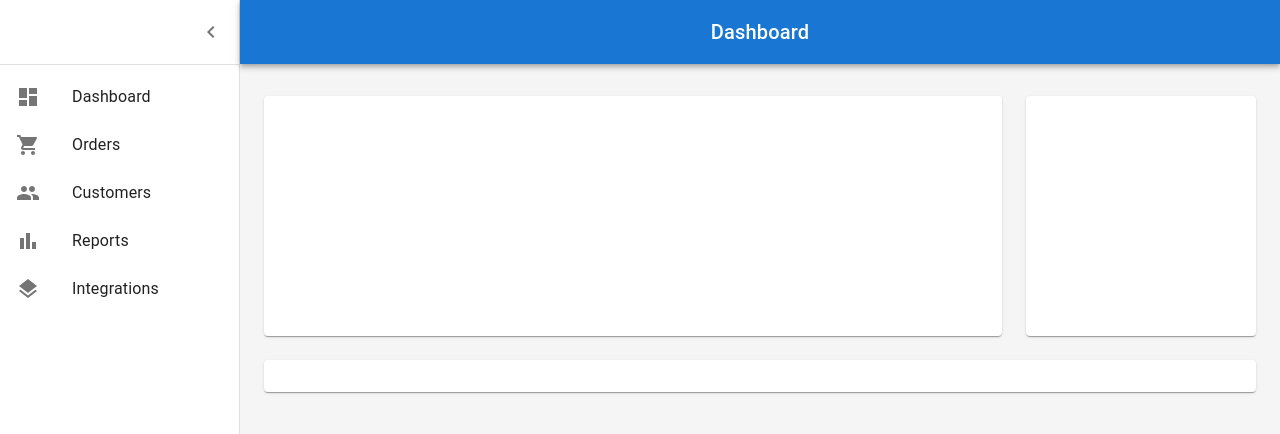
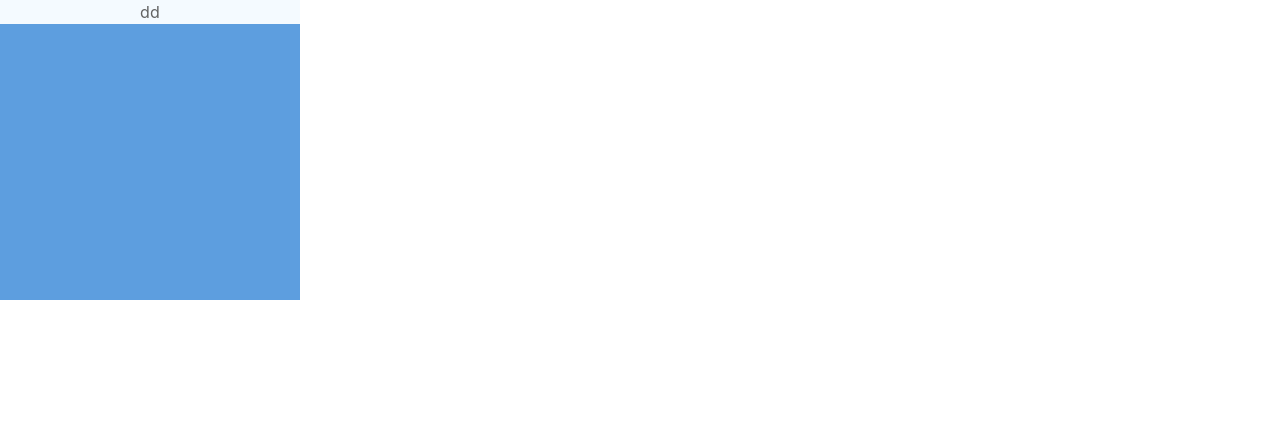
Before and after one commit to hwanhee-k/Smart-medical-App, a React (Create React App) app in the folder order-app/: page / in a window 1280 px wide. Shown: the top 434 px of the page. Built offline with nearby package versions, Linux system fonts and the light colour scheme.

Commit message:
styled-component 오류테스트중

```diff
--- a/order-app/src/App.js
+++ b/order-app/src/App.js
@@ -1,11 +1,12 @@
-import logo from './logo.svg';
-import './App.css';
-import Dashboard from './component/Dashborad';
+import logo from "./logo.svg";
+import "./App.css";
+import Dashboard from "./component/Dashborad";
+import Test from "./component/Test";
 
 function App() {
   return (
     <div className="App">
-      <Dashboard />
+      <Test />
     </div>
   );
 }
--- a/order-app/src/component/Dashborad.js
+++ b/order-app/src/component/Dashborad.js
@@ -1,101 +1,85 @@
-import * as React from 'react';
-import { styled, createTheme, ThemeProvider } from '@mui/material/styles';
-import CssBaseline from '@mui/material/CssBaseline';
-import MuiDrawer from '@mui/material/Drawer';
-import Box from '@mui/material/Box';
-import MuiAppBar from '@mui/material/AppBar';
-import Toolbar from '@mui/material/Toolbar';
-import List from '@mui/material/List';
-import Typography from '@mui/material/Typography';
-import Divider from '@mui/material/Divider';
-import IconButton from '@mui/material/IconButton';
-import Badge from '@mui/material/Badge';
-import Container from '@mui/material/Container';
-import Grid from '@mui/material/Grid';
-import Paper from '@mui/material/Paper';
-import Link from '@mui/material/Link';
-import MenuIcon from '@mui/icons-material/Menu';
-import ChevronLeftIcon from '@mui/icons-material/ChevronLeft';
-import { mainListItems } from './listItems';
+import * as React from "react";
+import { styled, createTheme, ThemeProvider } from "@mui/material/styles";
+import { StyledEngineProvider } from "@mui/styled-engine";
+
+import MuiDrawer from "@mui/material/Drawer";
+import Box from "@mui/material/Box";
+import MuiAppBar from "@mui/material/AppBar";
+import Toolbar from "@mui/material/Toolbar";
+import List from "@mui/material/List";
+import Typography from "@mui/material/Typography";
+import Divider from "@mui/material/Divider";
+import IconButton from "@mui/material/IconButton";
+import Container from "@mui/material/Container";
+import MenuIcon from "@mui/icons-material/Menu";
+import ChevronLeftIcon from "@mui/icons-material/ChevronLeft";
+import { mainListItems } from "./listItems";
 // import Chart from './Chart';
 // import Deposits from './Deposits';
 // import Orders from './Orders';
 
-function Copyright(props) {
-  return (
-    <Typography variant="body2" color="text.secondary" align="center" {...props}>
-      {'Copyright © '}
-      <Link color="inherit" href="https://mui.com/">
-        Your Website
-      </Link>{' '}
-      {new Date().getFullYear()}
-      {'.'}
-    </Typography>
-  );
-}
-
 const drawerWidth = 240;
 
 const AppBar = styled(MuiAppBar, {
-  shouldForwardProp: (prop) => prop !== 'open',
+  shouldForwardProp: (prop) => prop !== "open",
 })(({ theme, open }) => ({
   zIndex: theme.zIndex.drawer + 1,
-  transition: theme.transitions.create(['width', 'margin'], {
+  transition: theme.transitions.create(["width", "margin"], {
     easing: theme.transitions.easing.sharp,
     duration: theme.transitions.duration.leavingScreen,
   }),
   ...(open && {
     marginLeft: drawerWidth,
     width: `calc(100% - ${drawerWidth}px)`,
-    transition: theme.transitions.create(['width', 'margin'], {
+    transition: theme.transitions.create(["width", "margin"], {
       easing: theme.transitions.easing.sharp,
       duration: theme.transitions.duration.enteringScreen,
     }),
   }),
 }));
 
-const Drawer = styled(MuiDrawer, { shouldForwardProp: (prop) => prop !== 'open' })(
-  ({ theme, open }) => ({
-    '& .MuiDrawer-paper': {
-      position: 'relative',
-      whiteSpace: 'nowrap',
+const Drawer = styled(MuiDrawer, {
+  shouldForwardProp: (prop) => prop !== "open",
+})(({ theme, open }) => ({
+  "& .MuiDrawer-paper": {
+    position: "relative",
+    whiteSpace: "nowrap",
     width: drawerWidth,
-      transition: theme.transitions.create('width', {
+    transition: theme.transitions.create("width", {
       easing: theme.transitions.easing.sharp,
       duration: theme.transitions.duration.enteringScreen,
     }),
-      boxSizing: 'border-box',
+    boxSizing: "border-box",
     ...(!open && {
-        overflowX: 'hidden',
-        transition: theme.transitions.create('width', {
+      overflowX: "hidden",
+      transition: theme.transitions.create("width", {
         easing: theme.transitions.easing.sharp,
         duration: theme.transitions.duration.leavingScreen,
       }),
       width: theme.spacing(7),
-        [theme.breakpoints.up('sm')]: {
+      [theme.breakpoints.up("sm")]: {
         width: theme.spacing(9),
       },
     }),
   },
-  }),
-);
+}));
 
 const mdTheme = createTheme();
 
-function DashboardContent() {
-  const [open, setOpen] = React.useState(true);
+function Dashboard() {
+  const [open, setOpen] = React.useState(false);
   const toggleDrawer = () => {
     setOpen(!open);
   };
 
   return (
+    <StyledEngineProvider injectFirst>
       <ThemeProvider theme={mdTheme}>
-      <Box sx={{ display: 'flex' }}>
-        <CssBaseline />
+        <Box sx={{ display: "flex" }}>
           <AppBar position="absolute" open={open}>
             <Toolbar
               sx={{
-              pr: '24px', // keep right padding when drawer closed
+                pr: "24px", // keep right padding when drawer closed
               }}
             >
               <IconButton
@@ -104,8 +88,8 @@ function DashboardContent() {
                 aria-label="open drawer"
                 onClick={toggleDrawer}
                 sx={{
-                marginRight: '36px',
-                ...(open && { display: 'none' }),
+                  marginRight: "36px",
+                  ...(open && { display: "none" }),
                 }}
               >
                 <MenuIcon />
@@ -124,9 +108,9 @@ function DashboardContent() {
           <Drawer variant="permanent" open={open}>
             <Toolbar
               sx={{
-              display: 'flex',
-              alignItems: 'center',
-              justifyContent: 'flex-end',
+                display: "flex",
+                alignItems: "center",
+                justifyContent: "flex-end",
                 px: [1],
               }}
             >
@@ -135,66 +119,33 @@ function DashboardContent() {
               </IconButton>
             </Toolbar>
             <Divider />
-          <List component="nav">
-            {mainListItems}
-
-          </List>
+            <List component="nav">{mainListItems}</List>
           </Drawer>
           <Box
             component="main"
             sx={{
               backgroundColor: (theme) =>
-              theme.palette.mode === 'light'
+                theme.palette.mode === "light"
                   ? theme.palette.grey[100]
                   : theme.palette.grey[900],
               flexGrow: 1,
-            height: '100vh',
-            overflow: 'auto',
+              height: "100vh",
+              overflow: "auto",
             }}
           >
             <Toolbar />
-          <Container maxWidth="lg" sx={{ mt: 4, mb: 4 }}>
-            <Grid container spacing={3}>
-              {/* Chart */}
-              <Grid item xs={12} md={8} lg={9}>
-                <Paper
-                  sx={{
-                    p: 2,
-                    display: 'flex',
-                    flexDirection: 'column',
-                    height: 240,
-                  }}
-                >
-                  {/* <Chart /> */}
-                </Paper>
-              </Grid>
-              {/* Recent Deposits */}
-              <Grid item xs={12} md={4} lg={3}>
-                <Paper
-                  sx={{
-                    p: 2,
-                    display: 'flex',
-                    flexDirection: 'column',
-                    height: 240,
-                  }}
-                >
-                  {/* <Deposits /> */}
-                </Paper>
-              </Grid>
-              {/* Recent Orders */}
-              <Grid item xs={12}>
-                <Paper sx={{ p: 2, display: 'flex', flexDirection: 'column' }}>
-                  {/* <Orders /> */}
-                </Paper>
-              </Grid>
-            </Grid>
-          </Container>
+
+            <p>박대기</p>
+            <div className="order">
+              <div>진료순서1</div>
+              <div>진료순서2</div>
+              <div>진료순서3</div>
+            </div>
           </Box>
         </Box>
       </ThemeProvider>
+    </StyledEngineProvider>
   );
 }
 
-export default function Dashboard() {
-  return <DashboardContent />;
-}
+export default Dashboard;
--- /dev/null
+++ b/order-app/src/component/Test.js
@@ -0,0 +1,27 @@
+import * as React from "react";
+import Box from "@mui/material/Box";
+import styled from "styled-components";
+
+function Test() {
+  return (
+    <Box
+      sx={{
+        width: 300,
+        height: 300,
+        backgroundColor: "primary.dark",
+        "&:hover": {
+          backgroundColor: "primary.main",
+          opacity: [0.9, 0.8, 0.7],
+        },
+      }}
+    >
+      <TestDiv>dd</TestDiv>
+    </Box>
+  );
+}
+
+export default Test;
+
+const TestDiv = styled.div`
+  background-color: aliceblue;
+`;
--- a/order-app/src/index.js
+++ b/order-app/src/index.js
@@ -1,14 +1,17 @@
-import React from 'react';
-import ReactDOM from 'react-dom/client';
-import './index.css';
-import App from './App';
-import reportWebVitals from './reportWebVitals';
+import React from "react";
+import ReactDOM from "react-dom/client";
+import "./index.css";
+import App from "./App";
+import reportWebVitals from "./reportWebVitals";
+import CssBaseline from "@mui/material/CssBaseline";
+import { StyledEngineProvider } from "@mui/styled-engine";
 
-const root = ReactDOM.createRoot(document.getElementById('root'));
+const root = ReactDOM.createRoot(document.getElementById("root"));
 root.render(
-  <React.StrictMode>
+  <StyledEngineProvider injectFirst>
+    <CssBaseline />
     <App />
-  </React.StrictMode>
+  </StyledEngineProvider>
 );
 
 // If you want to start measuring performance in your app, pass a function
```
Also changed, not shown: order-app/src/component/Content.js (added, +10 -0 lines), order-app/src/component/listItems.js (+12 -11 lines), 1 other file (tests, documents, lock files or other folders). Lines whose indentation alone changed are shown as unchanged.
